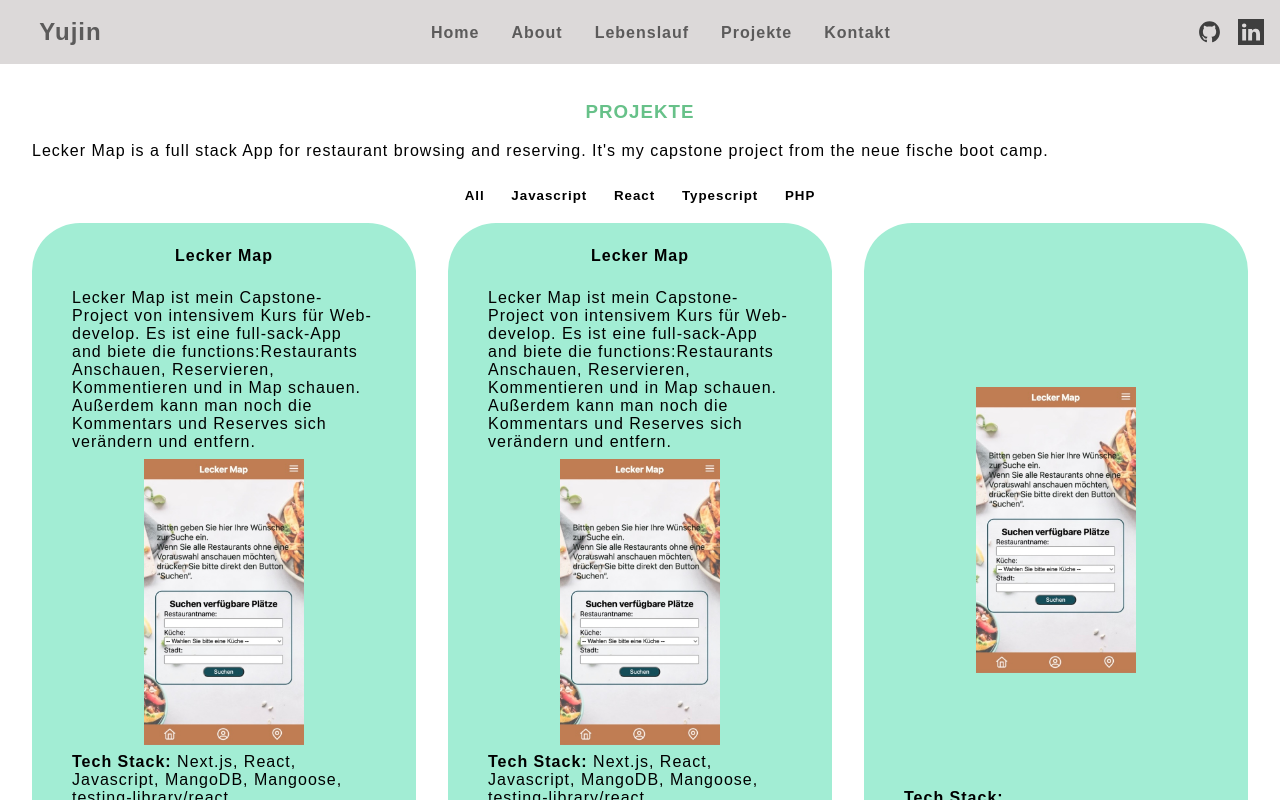
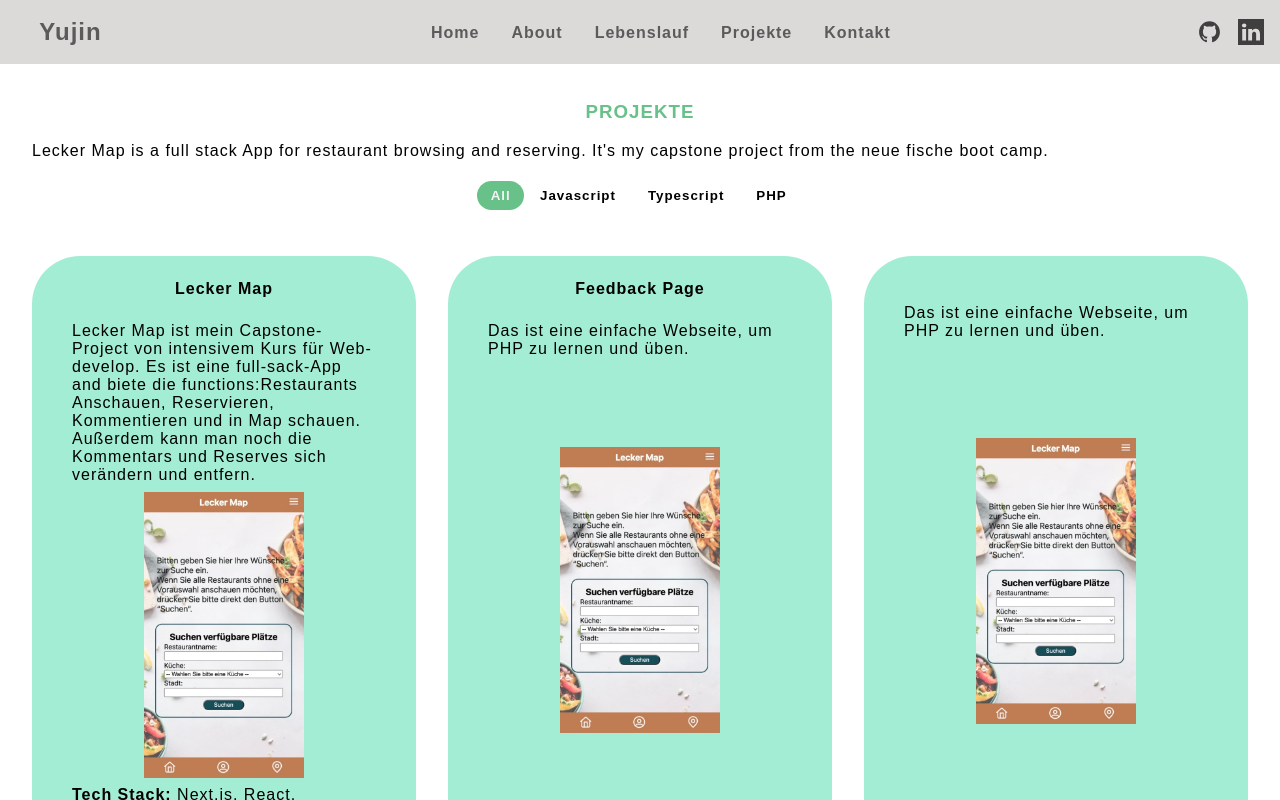
Before and after one commit to LuYujin9/Portfolio, a React (Create React App) app: page /projects in a window 1280 px wide. Shown: the top 800 px of the page. Built offline with nearby package versions, Linux system fonts and the light colour scheme.

Commit message:
added the commponent 'Filter' and created the function to filter

```diff
--- a/package.json
+++ b/package.json
@@ -12,6 +12,7 @@
     "react-router": "^6.15.0",
     "react-router-dom": "^6.15.0",
     "react-scripts": "5.0.1",
+    "styled-components": "^6.0.7",
     "web-vitals": "^2.1.4"
   },
   "scripts": {
--- a/src/Pages/About.css
+++ b/src/Pages/About.css
@@ -23,7 +23,7 @@
   }
 }
 
-.my-foto {
+.my-photo {
   margin: 1em auto;
   width: 10em;
   border-radius: 10em/15em;
--- a/src/Pages/About.js
+++ b/src/Pages/About.js
@@ -39,7 +39,7 @@ function About() {
           umwandeln. Die Herausforderung und die Möglichkeit, mich
           kontinuierlich weiterzuentwickeln, faszinieren mich ungemein.
         </p>
-        <img src="/images/my-foto.jpg" alt="my foto" className="my-foto" />
+        <img src="/images/my-photo.jpg" alt="me" className="my-photo" />
       </section>
       <h3>INFOMATIONEN</h3>
       <section className="informations-container">
--- a/src/Pages/Projects.css
+++ /dev/null
@@ -1,34 +0,0 @@
-.filter {
-  margin: auto;
-  width: fit-content;
-}
-
-.fitler-button {
-  margin: 1em auto;
-  padding: 0.5em 1em;
-  border: none;
-  font-weight: bold;
-  background-color: white;
-}
-
-.fitler-button:hover {
-  background-color: var(--color-button);
-  color: whitesmoke;
-  border-radius: 2em;
-}
-
-.projects-container {
-  margin: auto;
-  width: 95%;
-  display: grid;
-  @media screen and (min-width: 769px) {
-    margin: auto;
-    grid-gap: 2em;
-    grid-template-columns: 1fr 1fr;
-  }
-  @media screen and (min-width: 1000px) {
-    margin: auto;
-    grid-gap: 2em;
-    grid-template-columns: 1fr 1fr 1fr;
-  }
-}
--- a/src/Pages/Projects.js
+++ b/src/Pages/Projects.js
@@ -1,39 +1,57 @@
-import "./Projects.css";
 import ProjectCard from "../components/ProjectCard";
+import Filter from "../components/Filter";
+import styled from "styled-components";
+import { useState } from "react";
 
-function Projects() {
-  const projects = [
+const filterConditions = ["All", "Javascript", "Typescript", "PHP"];
+
+const projectsData = [
   {
     name: "Lecker Map",
     description:
       "Lecker Map ist mein Capstone-Project von intensivem Kurs für Web-develop. Es ist eine full-sack-App and biete die functions:Restaurants Anschauen, Reservieren, Kommentieren und in Map schauen. Außerdem kann man noch die Kommentars und Reserves sich verändern und entfern.",
-
     photo: "/images/lecker-map.jpg",
     techStack:
       "Next.js, React, Javascript, MangoDB, Mangoose, testing-library/react",
+    keyWord: "Javascript",
     code: "https://github.com/LuYujin9/capstone-project",
     preview: "https://capstone-project-luyujin9.vercel.app/",
   },
   {
-      name: "Lecker Map",
-      description:
-        "Lecker Map ist mein Capstone-Project von intensivem Kurs für Web-develop. Es ist eine full-sack-App and biete die functions:Restaurants Anschauen, Reservieren, Kommentieren und in Map schauen. Außerdem kann man noch die Kommentars und Reserves sich verändern und entfern.",
-
+    name: "Feedback Page",
+    description: "Das ist eine einfache Webseite, um PHP zu lernen und üben.",
     photo: "/images/lecker-map.jpg",
-      techStack:
-        "Next.js, React, Javascript, MangoDB, Mangoose, testing-library/react",
-      code: "https://github.com/LuYujin9/capstone-project",
-      preview: "https://capstone-project-luyujin9.vercel.app/",
+    techStack: "PHP",
+    keyWord: "PHP",
+    code: "https://github.com/LuYujin9/PHP_Project_Feedback_Page",
+    preview: "",
   },
   {
     name: "",
-      description: "",
+    description: "Das ist eine einfache Webseite, um PHP zu lernen und üben.",
     photo: "/images/lecker-map.jpg",
     techStack: "",
+    keyWord: "",
     code: "",
     preview: "",
   },
 ];
+
+function Projects() {
+  const [projects, setProjects] = useState(projectsData);
+  const [fitlerActive, setFitlerActive] = useState("All");
+
+  function handleProjectsList(condition) {
+    setFitlerActive(condition);
+    if (condition === "All") {
+      setProjects(projectsData);
+    } else {
+      const filteredProjects = projectsData.filter((project) => {
+        return project.keyWord === condition ? true : false;
+      });
+      setProjects(filteredProjects);
+    }
+  }
 
   return (
     <main>
@@ -44,30 +62,34 @@ function Projects() {
           It's my capstone project from the neue fische boot camp.
         </p>
       </article>
-      <div className="filter">
-        <button name="All" className="fitler-button">
-          All
-        </button>
-        <button name="Javascript" className="fitler-button">
-          Javascript
-        </button>
-        <button name="React" className="fitler-button">
-          React
-        </button>
-        <button name="Typescript" className="fitler-button">
-          Typescript
-        </button>
-        <button name="PHP" className="fitler-button">
-          PHP
-        </button>
-      </div>
-      <ul className="projects-container">
+      <Filter
+        filterConditions={filterConditions}
+        onProjectsList={handleProjectsList}
+        fitlerActive={fitlerActive}
+      />
+      <ProjectsContainer className="projects-container">
         {projects.map((project) => (
-          <ProjectCard project={project} />
+          <ProjectCard project={project} key={project.name} />
         ))}
-      </ul>
+      </ProjectsContainer>
     </main>
   );
 }
 
 export default Projects;
+
+const ProjectsContainer = styled.ul`
+  margin: auto;
+  width: 95%;
+  display: grid;
+  @media screen and (min-width: 769px) {
+    margin: auto;
+    grid-gap: 2em;
+    grid-template-columns: 1fr 1fr;
+  }
+  @media screen and (min-width: 1000px) {
+    margin: auto;
+    grid-gap: 2em;
+    grid-template-columns: 1fr 1fr 1fr;
+  }
+`;
--- /dev/null
+++ b/src/components/Filter/Filter.css
@@ -0,0 +1,29 @@
+.filter {
+  margin: auto;
+  width: fit-content;
+  height: 5em;
+}
+
+.fitler-button {
+  margin: 1em 0.2em;
+  padding: 0.5em 1em;
+  border: none;
+  font-weight: bold;
+  background-color: white;
+}
+
+.filter-active {
+  margin: 1em auto;
+  padding: 0.5em 1em;
+  border: none;
+  font-weight: bold;
+  background-color: var(--color-button);
+  color: whitesmoke;
+  border-radius: 2em;
+}
+
+.fitler-button:hover {
+  background-color: var(--color-button);
+  color: whitesmoke;
+  border-radius: 2em;
+}
--- /dev/null
+++ b/src/components/Filter/index.js
@@ -0,0 +1,22 @@
+import "./Filter.css";
+
+function Filter({ filterConditions, onProjectsList, fitlerActive }) {
+  return (
+    <section className="filter">
+      {filterConditions.map((condition) => (
+        <button
+          name={condition}
+          className={`fitler-button ${
+            fitlerActive === condition ? "filter-active" : null
+          }`}
+          key={condition}
+          onClick={() => onProjectsList(condition)}
+        >
+          {condition}
+        </button>
+      ))}
+    </section>
+  );
+}
+
+export default Filter;
--- a/src/components/ProjectCard/ProjectCard.css
+++ b/src/components/ProjectCard/ProjectCard.css
@@ -1,4 +1,5 @@
 .project-card {
+  margin: 0.5em auto;
   border-radius: 3em;
   padding: 0.5em;
   display: flex;
@@ -12,7 +13,7 @@
   margin: 0.5em 2em;
 }
 
-.project-foto {
+.project-photo {
   margin: auto;
   width: 10em;
 }
--- a/src/components/ProjectCard/index.js
+++ b/src/components/ProjectCard/index.js
@@ -5,7 +5,7 @@ function ProjectCard({ project }) {
     <li className="project-card">
       <h4>{project.name}</h4>
       <p className="project-description">{project.description}</p>
-      <img src={project.photo} alt="foto of project" className="project-foto" />
+      <img src={project.photo} alt="from project" className="project-photo" />
       <p className="project-description">
         <strong>Tech Stack: </strong>
         {project.techStack}
```
Also changed, not shown: public/images/my-photo.jpg (renamed from public/images/my-foto.jpg), 1 other file (tests, documents, lock files or other folders). Lines whose indentation alone changed are shown as unchanged.
